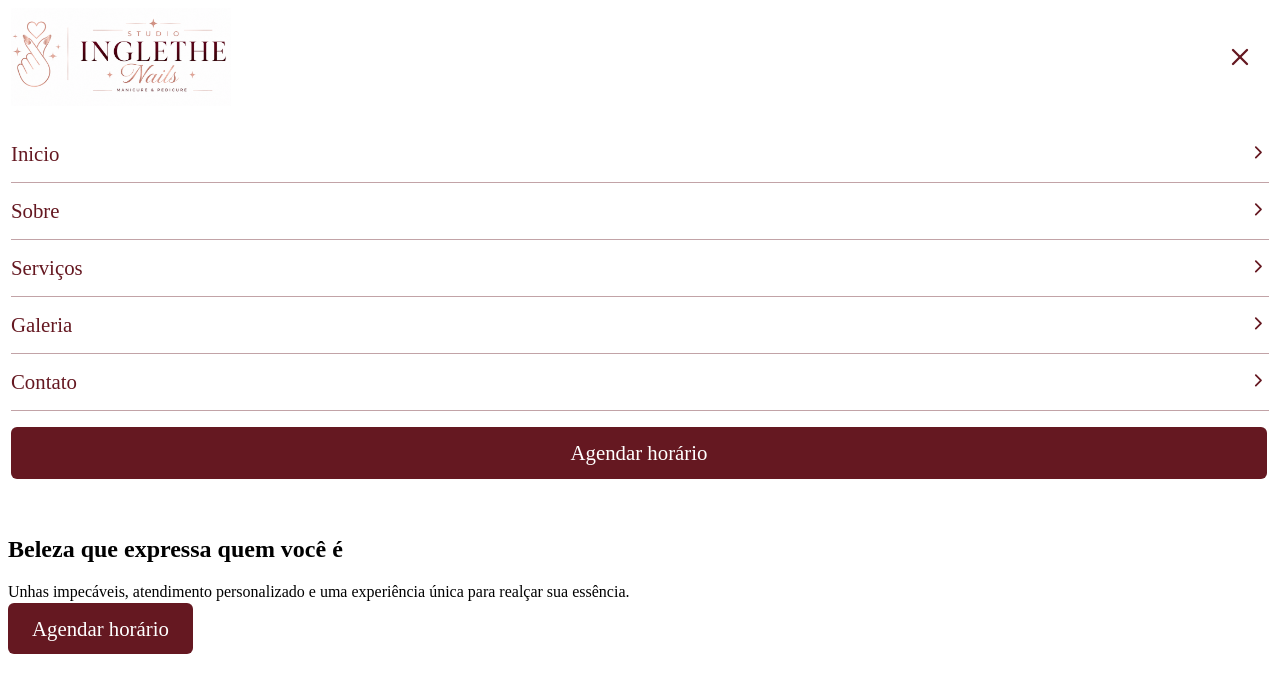
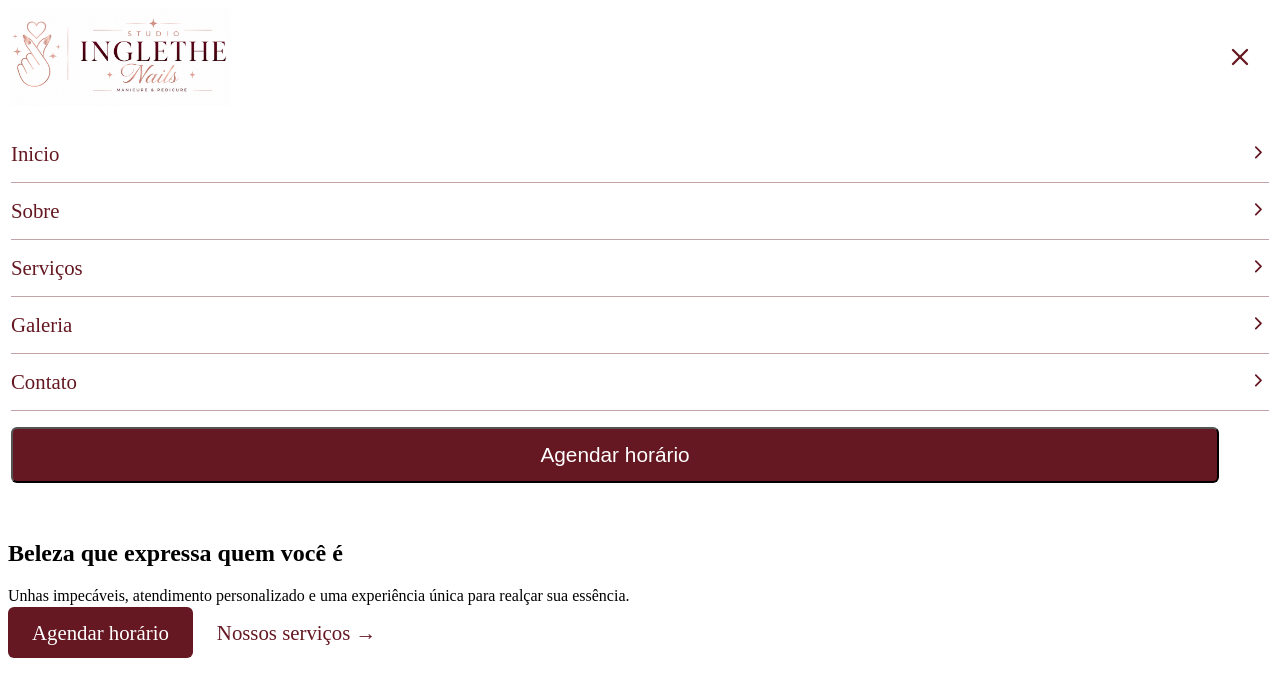
Before and after one commit to CarolinaInglethe/studio-inglethe-nails, a React (Vite) app: page / in a window 1280 px wide. Both pictures are taken after a click on the button "Abrir menu". Shown: the top 696 px of the page. Built offline with nearby package versions, Linux system fonts and the light colour scheme; the HTML template or start-up script is replaced by a standard one.

Commit message:
fix: button reutilizavel com props

```diff
--- a/src/components/Button.css
+++ b/src/components/Button.css
@@ -9,6 +9,15 @@
     width: calc(100% - 50px);
 }
 
+.cta-button--secundary {
+    color: #651821;
+    font-size: clamp(1rem, 2.5vw, 1.30rem);
+    padding: 14px 24px;
+    text-align: center;
+    text-decoration: none;
+    width: calc(100% - 50px);
+}
+
 
 @media (min-width: 768px) {
 
--- a/src/components/Button.jsx
+++ b/src/components/Button.jsx
@@ -1,6 +1,8 @@
+import { Link } from "react-router-dom";
 import "./Button.css"
 
-function Button({ variant }) {
+function Button({ variant, children, element = "button", to }) {
+  if (element === "a") {
     return (
       <a
         href="https://wa.me/5531987621333?text=Ol%C3%A1%2C+vim+pelo+site+Studio+Inglethe+Nails+e+gostaria+de+agendar+um+hor%C3%A1rio.+%F0%9F%92%85%F0%9F%8F%BB&utm_source=chatgpt.com"
@@ -8,8 +10,24 @@ function Button({ variant }) {
         rel="noopener noreferrer"
         className={`cta-button--${variant}` }
       >
-         Agendar horário
+         {children}
       </a>
+    )
+  }
+
+
+  if (element ==="Link") {
+    return (
+      <Link className={`cta-button--${variant}`} to="/services">
+       {children}
+      </Link>
+    )
+  }
+
+  return (
+      <button className={`cta-button--${variant}`}  >
+        {children}
+      </button>
     )
 }
 
--- a/src/components/Header.jsx
+++ b/src/components/Header.jsx
@@ -79,8 +79,7 @@ function Header() {
             </li>
           </ul>
 
-          <Button variant="primary"/>
-
+          <Button variant="primary"> Agendar horário </ Button>
          </nav>
            )
          }
--- a/src/pages/Home.jsx
+++ b/src/pages/Home.jsx
@@ -1,7 +1,9 @@
 import Header from "../components/Header"
 import Button from "../components/Button"
+import { useState } from "react"
 
 function Home(){
+
     return (
         <>
             <Header/>
@@ -11,7 +13,8 @@ function Home(){
                 <h1>Beleza que expressa quem você é</h1>
                 <p>Unhas impecáveis, atendimento personalizado e uma experiência única para realçar sua essência.</p>
                 <div>
-                    <Button variant="primary"/>
+                  <Button variant="primary" element="a">Agendar horário</Button>
+                  <Button variant="secundary" element="Link">Nossos serviços  →</Button>
                 </div>
             </section>
         </>
```
